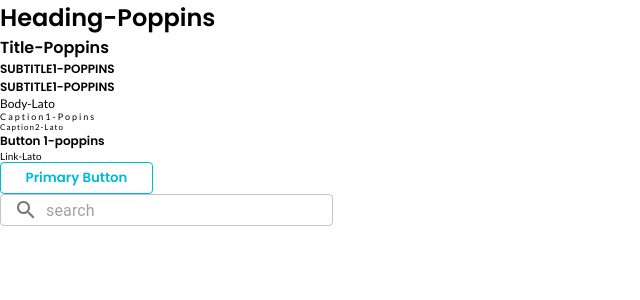
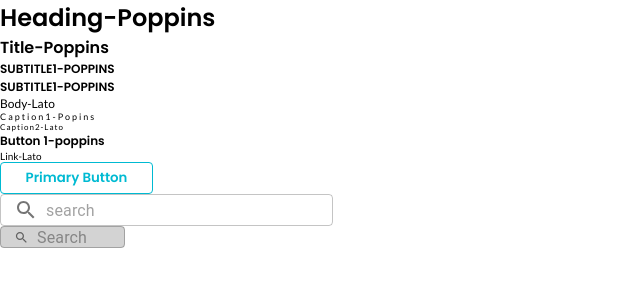
Before and after one commit to ijasgit/designSystem, a React (Create React App) app: page / in a window 1280 px wide. Shown: the top 300 px of the page, without its empty margins (0-640 px from the left). Built offline with nearby package versions, Linux system fonts and the light colour scheme.

Commit message:
SearchBar-updated

```diff
--- a/src/Stories/Search Bar/SearchBar.css
+++ b/src/Stories/Search Bar/SearchBar.css
@@ -10,8 +10,8 @@
 
 .small{
     background-color: #d3d3d3;
-    height: "22px";
-    width: "125px";
-    border-radius: "4px";
+    height: 22px;
+    width: 125px;
+    border-radius: 4px;
     font-size: 15px;
 }
--- a/src/Stories/Search Bar/SearchBar.js
+++ b/src/Stories/Search Bar/SearchBar.js
@@ -19,7 +19,7 @@
   return (
     <div className="searchBar">
       <TextField
-        className={variant}
+
         id="input-with-icon-textfield"
         placeholder={placeholder}
         InputProps={{
@@ -29,10 +29,10 @@
             </InputAdornment>
           ),
           style: {
-            height:height,
-            width: width,
-            borderRadius:borderRadius,
-            backgroundColor:backgroundColor
+            height,
+            width,
+            borderRadius,
+            backgroundColor
           },
         }}
         variant="outlined"
--- a/src/index.js
+++ b/src/index.js
@@ -27,12 +27,18 @@
       <Caption1Lacto />
       <Caption2Lacto />
       <Button1Poppins />
-      <LinkLato/>
-      <Buttons
-  label="Primary Button"
-  variant="secondary"
-/>
-<SearchBar/>
+      <LinkLato />
+      <Buttons label="Primary Button" variant="secondary" />
+      <SearchBar />
+      <SearchBar
+        backgroundColor="#d3d3d3"
+        borderRadius="4px"
+        fontSize={15}
+        height="22px"
+        placeholder="Search"
+        varient="small"
+        width="125px"
+      />
     </HashRouter>
   </React.StrictMode>
 );
```
Also changed, not shown: src/Stories/Check Box/CheckBox.js (added, +9 -0 lines), src/Stories/Check Box/CheckBox.css (added), 1 other file (tests, documents, lock files or other folders).
